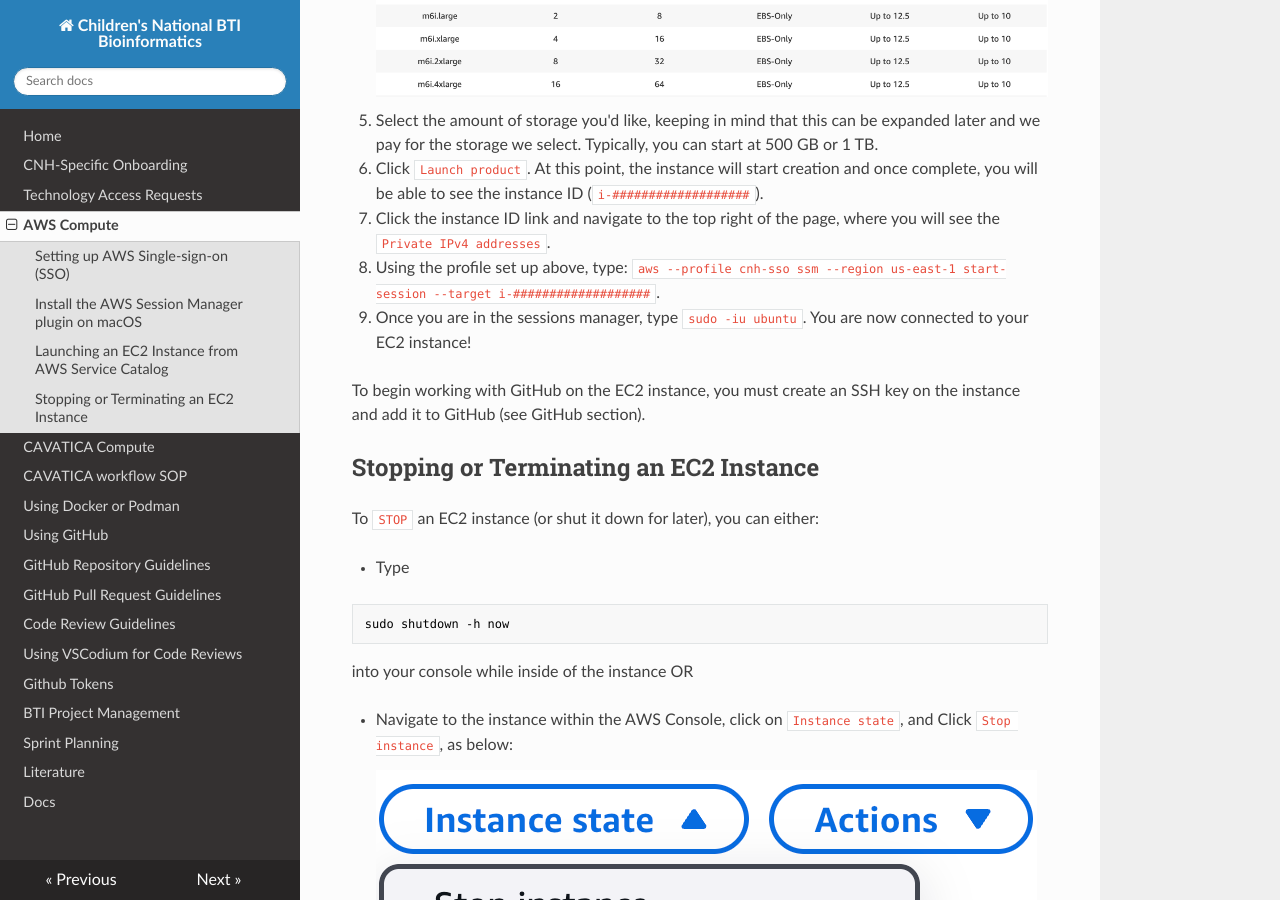
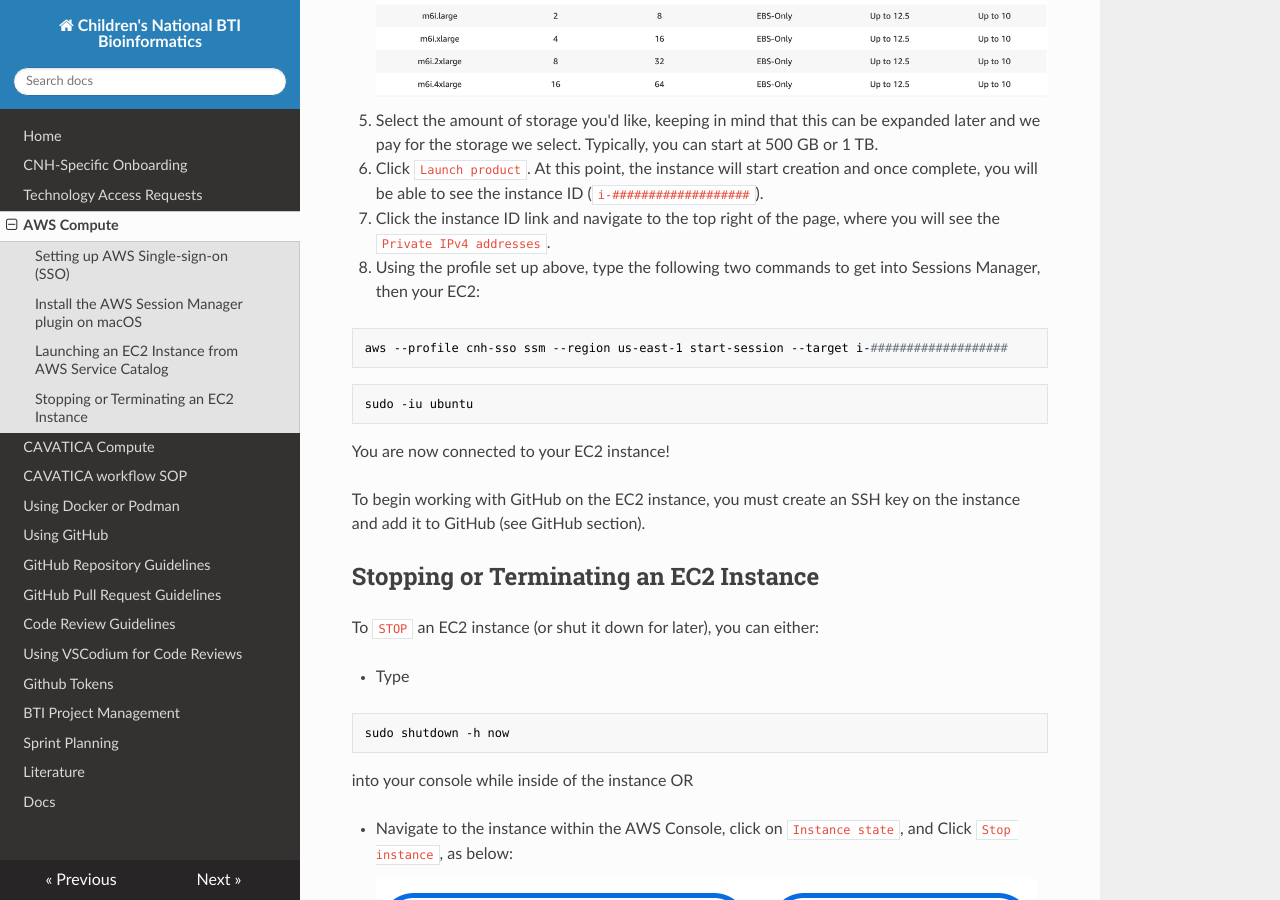
Before and after one commit to childrens-bti/bti-bfx-docs, an MkDocs documentation site: the page built from docs/aws.md, in a window 1280 px wide and 900 px high, scrolled down 1198 px. Built offline with MkDocs 1.6.1, drawn with Linux system fonts in a browser that asks for light colours; nearby versions of some CDN libraries.

Commit message:
remove numbering

````diff
--- a/docs/aws.md
+++ b/docs/aws.md
@@ -57,8 +57,13 @@
 6. Click `Launch product`.
 At this point, the instance will start creation and once complete, you will be able to see the instance ID (`i-###################`).
 7. Click the instance ID link and navigate to the top right of the page, where you will see the `Private IPv4 addresses`.
-8. Using the profile set up above, type: ```aws --profile cnh-sso ssm --region us-east-1 start-session --target i-###################```.
-9. Once you are in the sessions manager, type	```sudo -iu ubuntu```.
+8. Using the profile set up above, type the following two commands to get into Sessions Manager, then your EC2:
+```bash
+aws --profile cnh-sso ssm --region us-east-1 start-session --target i-###################
+```
+```bash
+sudo -iu ubuntu
+```
 You are now connected to your EC2 instance!
 
 To begin working with GitHub on the EC2 instance, you must create an SSH key on the instance and add it to GitHub (see GitHub section).
````
